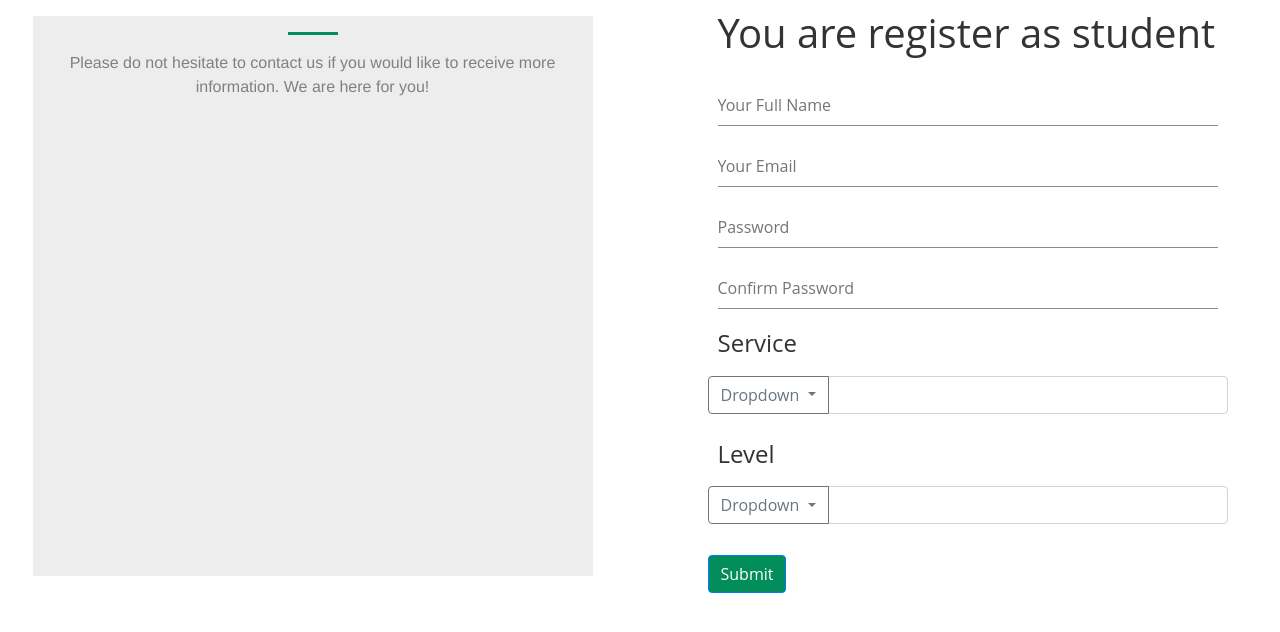
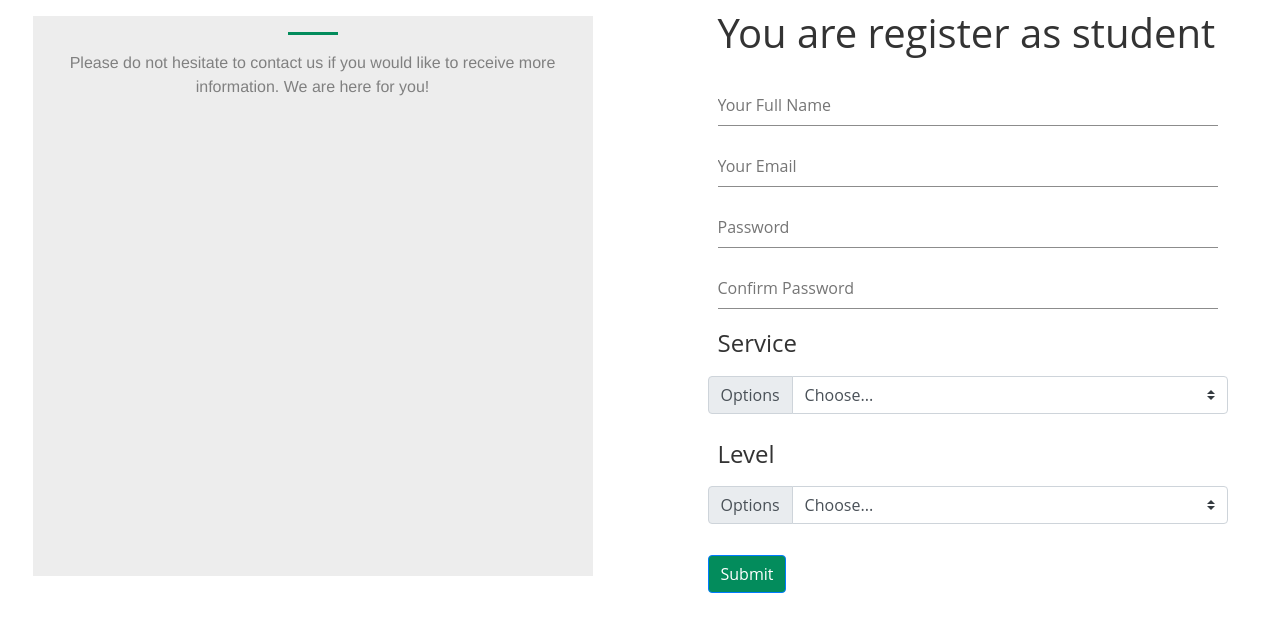
Before and after one commit to CarinaLR/BrainSkills, a Django app: page /brainSkills/login/student/ in a window 1280 px wide. Shown: the part 85-717 px from the top of the page. Run offline with Django 3.2, Linux system fonts and the light colour scheme; some libraries are stand-ins or nearby versions.

Commit message:
migrations update

```diff
--- a/project5/brainSkills/templates/brainSkills/student_login.html
+++ b/project5/brainSkills/templates/brainSkills/student_login.html
@@ -92,28 +92,16 @@
 
       <div class="input-group mb-3">
         <div class="input-group-prepend">
-          <button
-            class="btn btn-outline-secondary dropdown-toggle"
-            type="button"
-            data-toggle="dropdown"
-            aria-haspopup="true"
-            aria-expanded="false"
+          <label class="input-group-text" for="inputGroupSelect01"
+            >Options</label
           >
-            Dropdown
-          </button>
-          <div class="dropdown-menu">
-            <a class="dropdown-item" href="#">One on One - online</a>
-            <a class="dropdown-item" href="#">Groups 2 up to 6 - online</a>
-            <a class="dropdown-item" href="#">In Person</a>
-            <div role="separator" class="dropdown-divider"></div>
-            <a class="dropdown-item" href="#">Separated link</a>
-          </div>
         </div>
-        <input
-          type="text"
-          class="form-control"
-          aria-label="Text input with dropdown button"
-        />
+        <select class="custom-select" id="inputGroupSelect01">
+          <option selected>Choose...</option>
+          <option value="1">One on One - online</option>
+          <option value="2">Group 2 up to 6 - online</option>
+          <option value="3">In Person</option>
+        </select>
       </div>
 
       <div class="input_group">
@@ -124,28 +112,16 @@
 
       <div class="input-group mb-3">
         <div class="input-group-prepend">
-          <button
-            class="btn btn-outline-secondary dropdown-toggle"
-            type="button"
-            data-toggle="dropdown"
-            aria-haspopup="true"
-            aria-expanded="false"
+          <label class="input-group-text" for="inputGroupSelect01"
+            >Options</label
           >
-            Dropdown
-          </button>
-          <div class="dropdown-menu">
-            <a class="dropdown-item" href="#">Action</a>
-            <a class="dropdown-item" href="#">Another action</a>
-            <a class="dropdown-item" href="#">Something else here</a>
-            <div role="separator" class="dropdown-divider"></div>
-            <a class="dropdown-item" href="#">Separated link</a>
-          </div>
         </div>
-        <input
-          type="text"
-          class="form-control"
-          aria-label="Text input with dropdown button"
-        />
+        <select class="custom-select" id="inputGroupSelect01">
+          <option selected>Choose...</option>
+          <option value="1">Beginner</option>
+          <option value="2">Intermediate</option>
+          <option value="3">Advance</option>
+        </select>
       </div>
 
       <button
--- a/project5/brainSkills/views.py
+++ b/project5/brainSkills/views.py
@@ -143,8 +143,31 @@ def status(request, status):
 
 
 def student_login(request):
+    if request.method == "POST":
+        # Get all information from user_type student
+        username = request.POST["full_name"]
+        email = request.POST["email"]
 
-    return render(request, "brainSkills/student_login.html")
+        # Confirmation password
+        password = request.POST["password"]
+        confirmation = request.POST["con_pass"]
+        if password != confirmation:
+            return render(request, "brainSkills/register.html", {
+                "message": "Password must match."
+            })
+
+        # Create User
+        try:
+            user = User.objects.create_user(username, email, password)
+            user.save()
+        except IntegrityError:
+            return render(request, "brainSkills/register.html", {
+                "message": "Username already taken."
+            })
+        login(request, user)
+        return HttpResponseRedirect(reverse("login"))
+    else:
+        return render(request, "brainSkills/student_login.html")
 
 
 def teacher_login(request):
```
Also changed, not shown: project5/brainSkills/models.py (+4 -4 lines).
